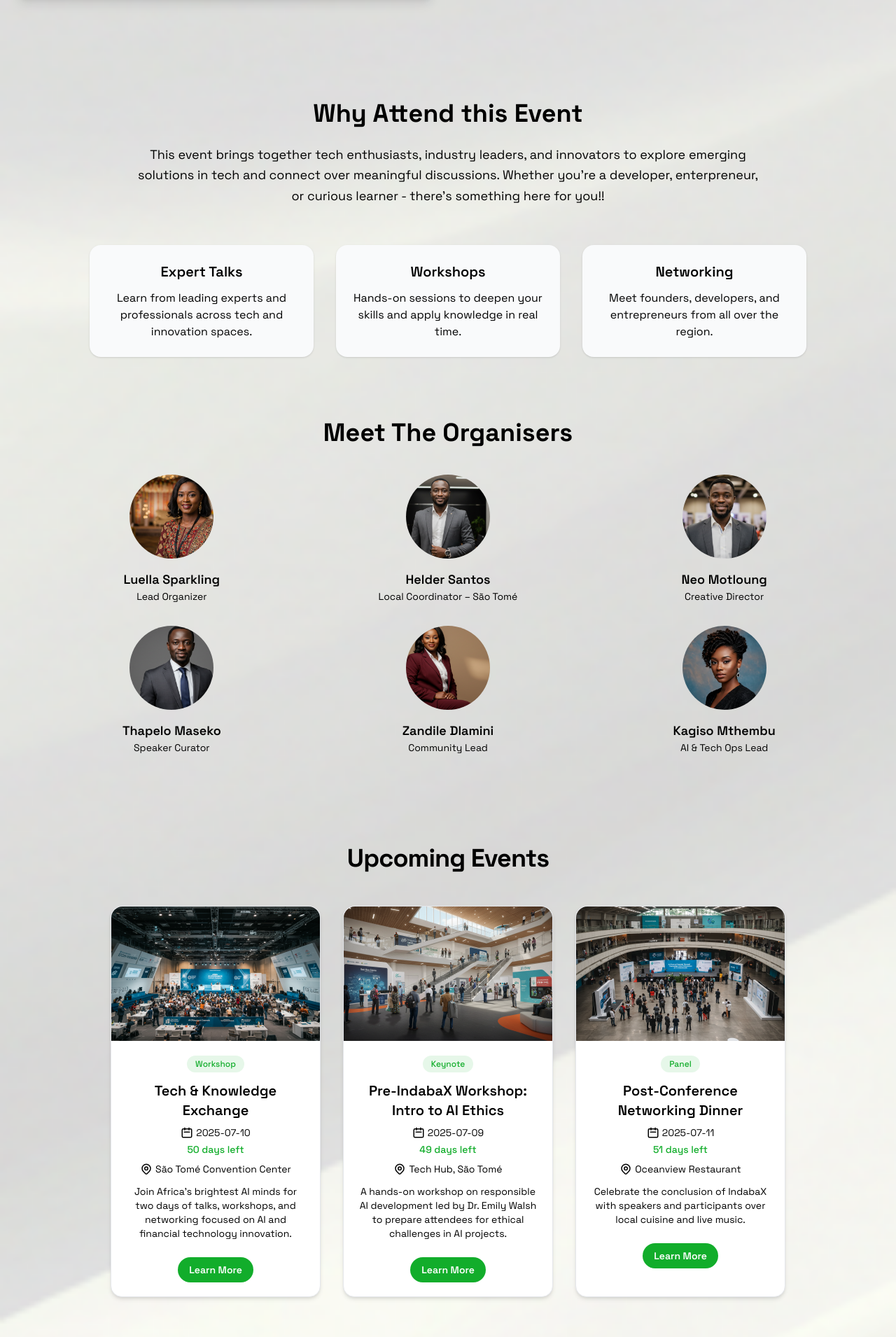
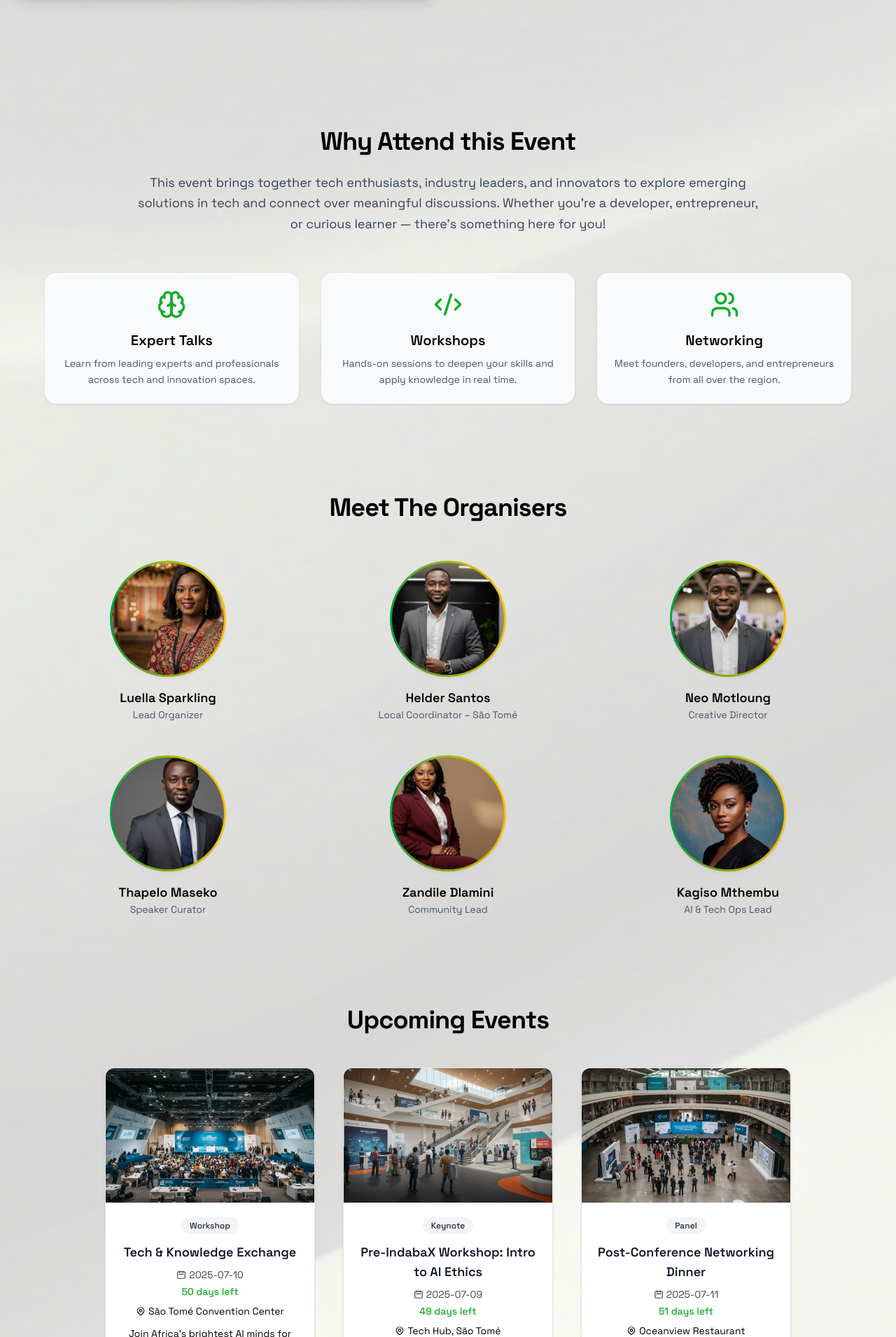
Before and after one commit to MOSOBELULU/indabaX, a React (Vite) app: page / in a window 1280 px wide. Shown: the part 1450-3360 px from the top of the page at 70% size. Built offline with nearby package versions, Linux system fonts and the light colour scheme.

Commit message:
wip- added animation

```diff
--- a/src/components/EventOrganisers.jsx
+++ b/src/components/EventOrganisers.jsx
@@ -1,19 +1,35 @@
+/* eslint-disable no-unused-vars */
 import { organisers } from "../data/DummyData";
+import { motion } from "framer-motion";
+
 export default function EventOrganisers() {
   return (
-    <section className=" py-16 px-6 md:px-12">
-      <h2 className="text-3xl md:text-4xl font-bold text-center  mb-10">Meet The Organisers</h2>
-      <div className="grid sm:grid-cols-2 md:grid-cols-3 gap-8 max-w-6xl mx-auto">
+    <section className="py-16 px-6 md:px-12">
+      <h2 className="text-3xl md:text-4xl font-bold text-center mb-14 tracking-tight">
+        Meet The Organisers
+      </h2>
+
+      <div className="grid sm:grid-cols-2 md:grid-cols-3 gap-12 max-w-6xl mx-auto">
         {organisers.map((person, i) => (
-          <div key={i} className="text-center">
-            <img
-              src={person.image}
-              alt={person.name}
-              className="w-30 h-30 mx-auto rounded-full object-cover mb-4"
-            />
-            <h4 className="text-lg font-semibold text-black">{person.name}</h4>
-            <p className="text-black text-sm">{person.role}</p>
-          </div>
+          <motion.div
+            key={i}
+            className="flex flex-col items-center text-center"
+            initial={{ opacity: 0, y: 30 }}
+            whileInView={{ opacity: 1, y: 0 }}
+            whileHover={{ scale: 1.05 }}
+            transition={{ duration: 0.5, delay: i * 0.1 }}
+            viewport={{ once: true }}
+          >
+           <div className="bg-gradient-to-r from-green-600 to-yellow-400 p-[3px] rounded-full">
+    <img
+      src={person.image}
+      alt={person.name}
+      className="w-40 h-40 rounded-full object-cover bg-white shadow-md hover:scale-105 transition-transform duration-300"
+    />
+  </div>
+            <h4 className="text-lg font-semibold text-black mt-4">{person.name}</h4>
+            <p className="text-gray-600 text-sm">{person.role}</p>
+          </motion.div>
         ))}
       </div>
     </section>
--- a/src/components/EventOverview.jsx
+++ b/src/components/EventOverview.jsx
@@ -1,25 +1,42 @@
+/* eslint-disable no-unused-vars */
 import { features } from "../data/DummyData";
+import { motion } from "framer-motion";
+
 export default function EventOverview() {
-    return(
-        <section className="py-6 px-6 md:px-12">
-            <div className="max-w-4xl mx-auto text-center mb-14">
-                <h2 className="text-3xl md:text-4xl font-bold text-black mb-6">
-                     Why Attend this Event</h2>
-                <p className="text-lg text-black leading-relaxed">
-                    This event brings together tech enthusiasts, industry leaders, and innovators to explore emerging solutions in tech and connect over meaningful discussions. Whether you're a developer, enterpreneur, or curious learner - there's something here for you!!
-                </p>
-            </div>
-            <div className="grid md:grid-cols-3 gap-8 max-w-5xl mx-auto">
-                {features.map((item, i) => (
-                    <div
-                    key={i} className=" bg-[#f9fafb] p-6 rounded-2xl shadow-sm hover:shadow-md transition text-center">
-                        <h4 className="text-xl font-semibold mb-3">{item.title}</h4>
-                        <p >{item.desc}</p>
-                    </div>
-                ))}
-            </div>
+  return (
+    <section className="py-16 px-6 md:px-12 ">
+      <div className="max-w-4xl mx-auto text-center mb-14">
+        <h2 className="text-3xl md:text-4xl font-bold text-black mb-6 tracking-tight">
+          Why Attend this Event
+        </h2>
+        <p className="text-lg text-gray-700 leading-relaxed">
+          This event brings together tech enthusiasts, industry leaders, and innovators to explore emerging solutions in tech and connect over meaningful discussions.
+          Whether you're a developer, entrepreneur, or curious learner — there's something here for you!
+        </p>
+      </div>
 
-        </section>
-    )
-
+      <div className="grid md:grid-cols-3 gap-8 max-w-6xl mx-auto">
+        {features.map((item, i) => {
+          const Icon = item.icon;
+          return (
+            <motion.div
+              key={i}
+              className="bg-[#f9fafb] p-6 rounded-2xl shadow-sm text-center cursor-default"
+              initial={{ opacity: 0, y: 30 }}
+              whileInView={{ opacity: 1, y: 0 }}
+              transition={{ duration: 0.6, delay: i * 0.2 }}
+              whileHover={{ scale: 1.05, boxShadow: "0px 8px 24px rgba(0, 0, 0, 0.1)" }}
+              viewport={{ once: true }}
+            >
+              <div className="flex justify-center mb-4">
+                <Icon size={42} className="text-[#12AD2B]" />
+              </div>
+              <h4 className="text-xl font-semibold text-black mb-2">{item.title}</h4>
+              <p className="text-sm text-gray-600 leading-relaxed">{item.desc}</p>
+            </motion.div>
+          );
+        })}
+      </div>
+    </section>
+  );
 }
--- a/src/components/Events.jsx
+++ b/src/components/Events.jsx
@@ -1,78 +1,86 @@
+/* eslint-disable no-unused-vars */
 import { Link } from "react-router-dom";
 import { events } from "../data/DummyData";
 import { HiOutlineCalendar, HiOutlineLocationMarker } from "react-icons/hi";
+import { motion } from "framer-motion";
 
 export default function Events() {
   function getDaysLeft(dateStr) {
     const eventDate = new Date(dateStr);
     const currentDate = new Date();
-
-    //reset hours to avoid timezone issues
     eventDate.setHours(0, 0, 0, 0);
     currentDate.setHours(0, 0, 0, 0);
-
     const timediff = eventDate - currentDate;
     const datediff = Math.ceil(timediff / (1000 * 60 * 60 * 24));
     return datediff >= 0 ? datediff : 0;
   }
 
   return (
-    <div className="py-16 px-6 ">
+    <section className="py-16 px-6">
       <div className="max-w-6xl mx-auto">
         <h2 className="text-center mb-12 text-3xl md:text-4xl font-extrabold text-black tracking-tight">
           Upcoming Events
         </h2>
 
-        <div className="flex flex-wrap gap-8 justify-center">
+        <div className="flex flex-wrap gap-10 justify-center">
           {events.map((event, index) => {
             const daysLeft = getDaysLeft(event.date);
+
             return (
-              <div
+              <motion.div
                 key={index}
-                className="w-full sm:w-[300px] bg-white border border-gray-200 rounded-2xl shadow-md hover:shadow-lg transition duration-300"
+                className="w-full sm:w-[300px] bg-white rounded-xl border border-gray-200 shadow-sm hover:shadow-md transition-all duration-300"
+                initial={{ opacity: 0, y: 20 }}
+                whileInView={{ opacity: 1, y: 0 }}
+                whileHover={{ scale: 1.02 }}
+                transition={{ duration: 0.4, delay: index * 0.1 }}
+                viewport={{ once: true }}
               >
                 <img
                   src={event.image}
                   alt={event.title}
-                  className="w-full h-48 object-cover rounded-t-2xl"
+                  className="w-full h-48 object-cover rounded-t-xl"
                 />
                 <div className="p-5 text-center">
-                  <span className="inline-block bg-[#12AD2B]/10 text-[#12AD2B] text-xs font-medium px-3 py-1 rounded-full mb-3">
+                  <span className="inline-block bg-gray-100 text-gray-800 text-xs font-medium px-3 py-1 rounded-full mb-3">
                     {event.type || "Session"}
                   </span>
 
-                  <h3 className="text-xl font-semibold text-black mb-2">
+                  <h3 className="text-lg font-semibold text-gray-900 mb-2">
                     {event.title}
                   </h3>
 
-                  <p className="text-sm flex items-center justify-center gap-1 mb-1">
-                    <HiOutlineCalendar className="text-lg" /> {event.date}
+                  <p className="text-sm text-gray-700 flex items-center justify-center gap-1 mb-1">
+                    <HiOutlineCalendar  />
+                    {event.date}
                   </p>
+
                   <p className="text-sm text-[#12AD2B] font-medium mb-2">
                     {daysLeft > 0
                       ? `${daysLeft} day${daysLeft !== 1 ? "s" : ""} left`
                       : "Today or past event"}
                   </p>
 
-                  <p className="text-sm flex items-center justify-center gap-1 mb-3">
-                    <HiOutlineLocationMarker className="text-lg" />{" "}
+                  <p className="text-sm  flex items-center justify-center gap-1 mb-3">
+                    <HiOutlineLocationMarker  />
                     {event.location}
                   </p>
 
-                  <p className=" text-sm mb-4">
+                  <p className="text-sm mb-4">
                     {event.description}
                   </p>
+
                   <Link to={`/eventdetail/${event.id}`}>
-                    <button className="mt-2 bg-[#12AD2B] hover:bg-[#0f8e23] text-white text-sm font-semibold py-2 px-4 rounded-full transition duration-200">
+                    <button className="mt-2 bg-[#12AD2B] hover:bg-[#0f8e23] text-white text-sm font-semibold py-2 px-5 rounded-full transition duration-200">
                       Learn More
                     </button>
                   </Link>
                 </div>
-              </div>
+              </motion.div>
             );
           })}
         </div>
       </div>
-    </div>
+    </section>
   );
 }
--- a/src/components/SpeakersSection.jsx
+++ b/src/components/SpeakersSection.jsx
@@ -1,7 +1,9 @@
+/* eslint-disable no-unused-vars */
 import { Link } from "react-router-dom";
 import { speakers } from "../data/DummyData";
 import SpeakerCard from "./SpeakersCard";
 import { FaArrowRight } from "react-icons/fa";
+import { motion } from "framer-motion";
 
 export default function SpeakersSection() {
   const showFewSpeakers = speakers.slice(0, 3);
@@ -15,11 +17,19 @@ export default function SpeakersSection() {
 
         <div className="grid gap-8 md:grid-cols-2 lg:grid-cols-3 mb-8">
           {showFewSpeakers.map((speaker) => (
-            <SpeakerCard key={speaker.id} speaker={speaker} />
+            <motion.div
+              key={speaker.id}
+              initial={{ opacity: 0, scale: 0.95 }}
+              animate={{ opacity: 1, scale: 1 }}
+              transition={{ duration: 0.4, ease: "easeOut" }}
+              whileHover={{ scale: 1.05, y: -8,  }}
+            >
+              <SpeakerCard speaker={speaker} />
+            </motion.div>
           ))}
         </div>
 
-        <div className="flex justify-center ml-235">
+        <div className="flex justify-center">
           <Link to="/speakerspage">
             <button className="flex items-center gap-2 px-6 py-2 bg-[#009639] text-white rounded-lg hover:bg-green-700 transition">
               Show More <FaArrowRight />
--- a/src/data/DummyData.jsx
+++ b/src/data/DummyData.jsx
@@ -73,6 +73,7 @@ export const sponsors = [
        logo: "/images/sponsors/ai4d_logo.jpg",
         link: "https://ai4d.ai" }
   ];
+
 
  export const events = [
   {
@@ -169,19 +170,22 @@ export const testimonials = [
     "message": "Attending IndabaX reminded me that AI is not just for Silicon Valley. We have the talent, we have the problems, and now we have the platform."
   }
 ]
-
+import { Brain, Code2, Users } from "lucide-react";
  export const features = [
   {
     title: "Expert Talks",
     desc: "Learn from leading experts and professionals across tech and innovation spaces.",
+    icon: Brain
   },
   {
     title: "Workshops",
     desc: "Hands-on sessions to deepen your skills and apply knowledge in real time.",
+    icon: Code2
   },
   {
     title: "Networking",
     desc: "Meet founders, developers, and entrepreneurs from all over the region.",
+    icon: Users
   },
 ];
 
```
Also changed, not shown: src/components/About.jsx (+36 -23 lines), src/components/Faq.jsx (+18 -6 lines), src/components/Sponsorship.jsx (+23 -12 lines), src/components/Testimonials.jsx (+34 -12 lines).
